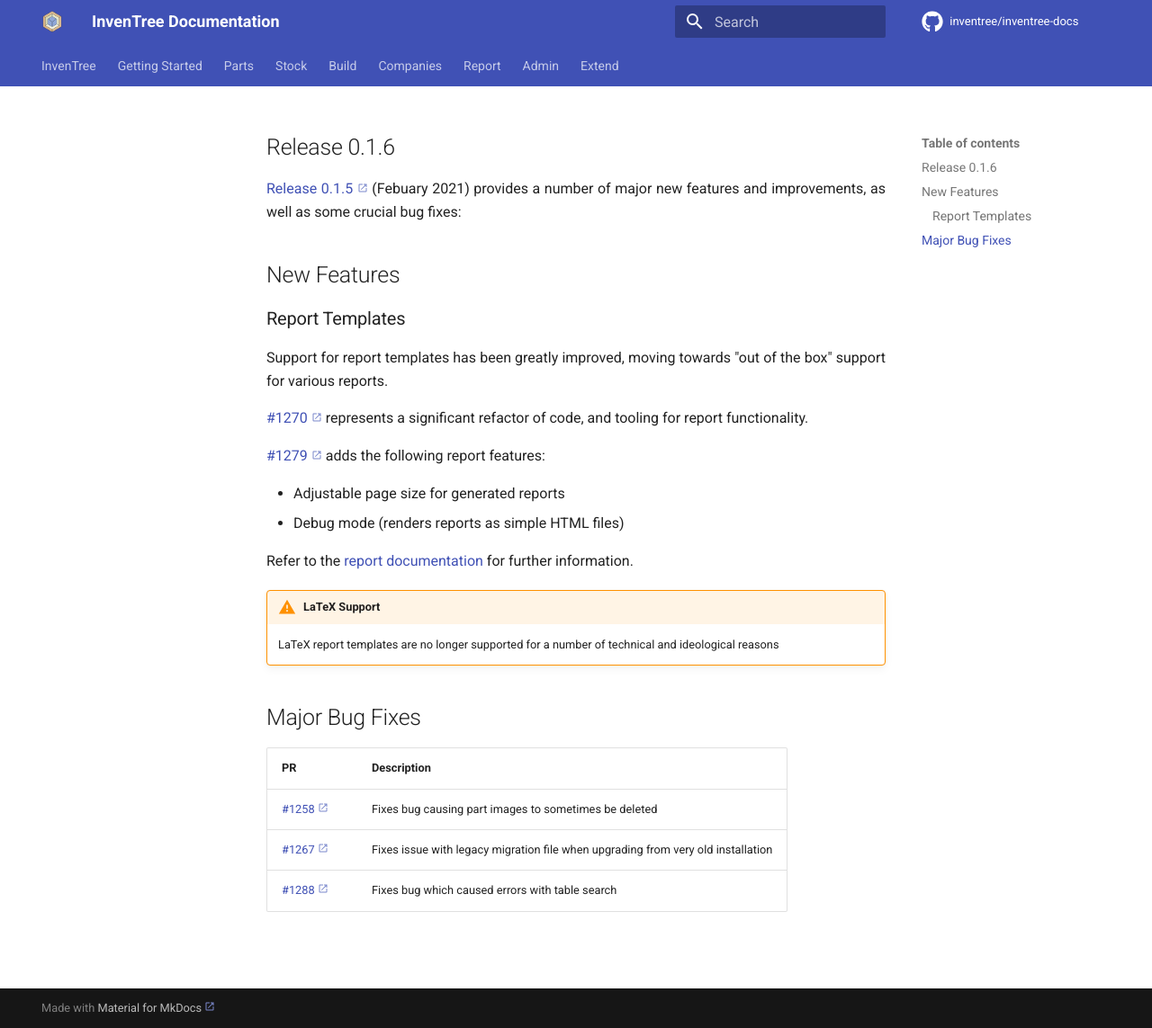
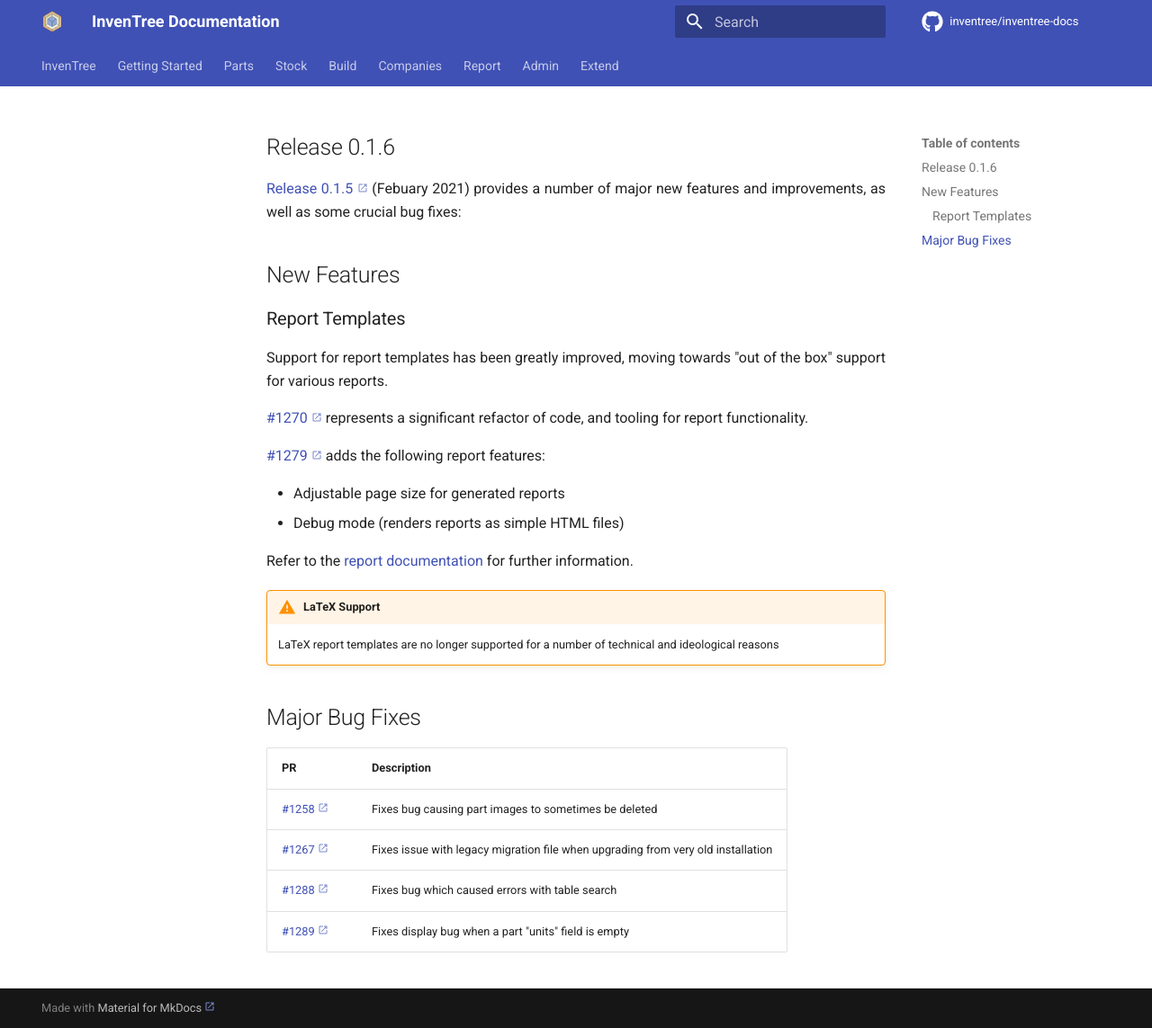
Before and after one commit to inventree/inventree-docs, an MkDocs documentation site: the page built from docs/releases/0.1.6.md, in a window 1280 px wide and 1143 px high. Shown: the whole window at 90% size. Built offline with MkDocs 1.6.1 and Material for MkDocs 9.7.7, drawn with Linux system fonts in a browser that asks for light colours; a script that is not in the unit is left out; comment, search, counter and statistics services are not loaded.

Commit message:
Update 0.1.6.md

```diff
--- a/docs/releases/0.1.6.md
+++ b/docs/releases/0.1.6.md
@@ -30,3 +30,4 @@ Refer to the [report documentation](../../report/report) for further information
 | [#1258](https://github.com/inventree/InvenTree/pull/1258) | Fixes bug causing part images to sometimes be deleted |
 | [#1267](https://github.com/inventree/InvenTree/pull/1267) | Fixes issue with legacy migration file when upgrading from very old installation |
 | [#1288](https://github.com/inventree/InvenTree/pull/1288) | Fixes bug which caused errors with table search |
+| [#1289](https://github.com/inventree/InvenTree/pull/1289) | Fixes display bug when a part "units" field is empty |
```
